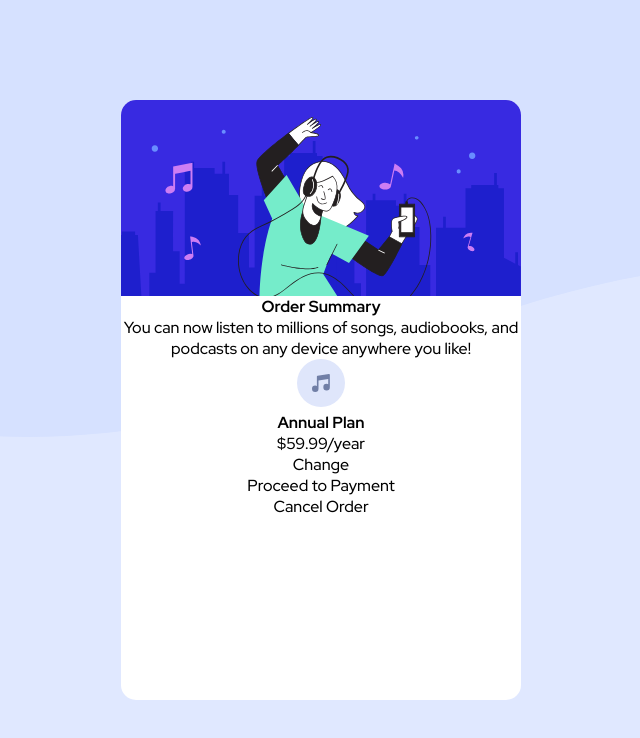
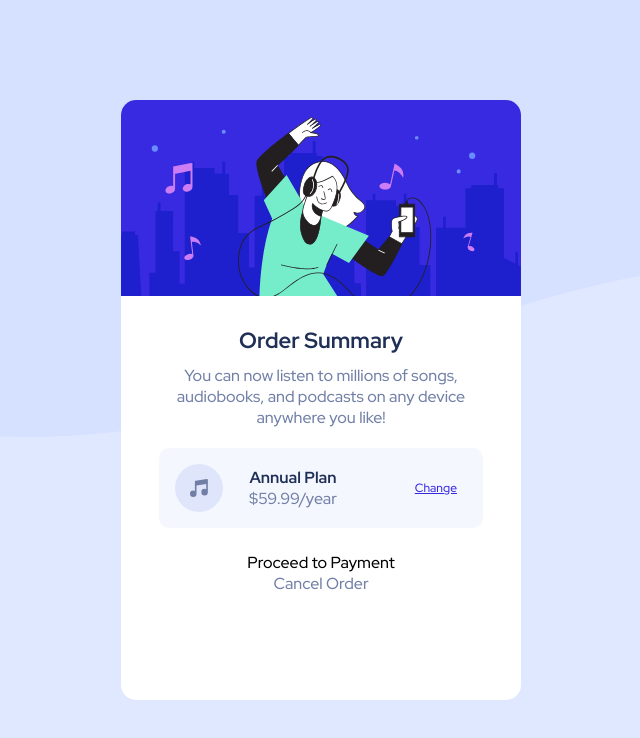
Before and after one commit to StefanoConsonni/order-summary-component, a plain HTML site: page index.html in a window 1280 px wide. Shown: the whole page, without its empty margins (319-959 px from the left). Drawn offline with Linux system fonts and the light colour scheme.

Commit message:
added styling to plan section

```diff
--- a/index.html
+++ b/index.html
@@ -11,20 +11,20 @@
 		<div class="card">
 			<img class="hero-image" src="./images/illustration-hero.svg" alt="person enjoying music" />
 			<div class="main-section">
-				<h2>Order Summary</h2>
-				<p>You can now listen to millions of songs, audiobooks, and podcasts on any device anywhere you like!</p>
+				<h2 class="title dark-blue">Order Summary</h2>
+				<p class="font-color-blue phrase">You can now listen to millions of songs, audiobooks, and podcasts on any device anywhere you like!</p>
 				<div class="plan-section">
 					<img src="./images/icon-music.svg" alt="music icon" />
-					<div class="annual-plan">
-						<h4>Annual Plan</h4>
-						<p>$59.99/year</p>
+					<div>
+						<h4 class="dark-blue annual-plan">Annual Plan</h4>
+						<p class="font-color-blue annual-plan">$59.99/year</p>
 					</div>
-					<p>Change</p>
+					<p class="change">Change</p>
 				</div>
 				<div class="payment">
 					<p>Proceed to Payment</p>
 				</div>
-				<p>Cancel Order</p>
+				<p class="font-color-blue">Cancel Order</p>
 			</div>
 		</div>
 	</body>
--- a/style.css
+++ b/style.css
@@ -44,3 +44,42 @@ body {
 .hero-image {
 	border-radius: 15px 15px 0px 0px;
 }
+
+.font-color-blue {
+	color: var(--desaturated-blue);
+}
+
+.title {
+	font-size: 22px;
+	margin: 30px auto 10px;
+}
+
+.phrase {
+	max-width: 350px;
+	margin: 0px auto 20px;
+}
+
+.dark-blue {
+	color: var(--dark-blue);
+}
+
+.plan-section {
+	display: flex;
+	flex-direction: row;
+	align-items: center;
+	background: var(--very-pale-blue);
+	border-radius: 10px;
+	padding: 16px;
+	margin: 0 38px 24px;
+}
+
+.change {
+	color: var(--bright-blue);
+	text-decoration: underline;
+	font-size: 12px;
+	margin: auto 10px auto auto;
+}
+
+.annual-plan {
+	margin-left: 26px;
+}
```
